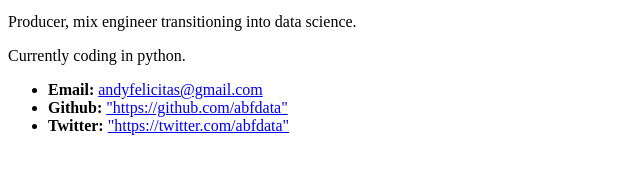
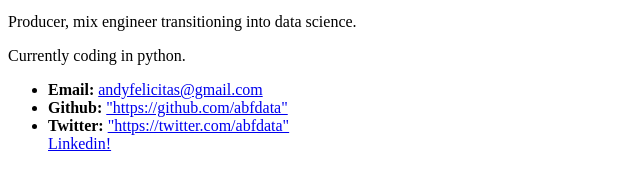
Before and after one commit to ABFdata/ABFdata.github.io, a plain HTML site: page index.html in a window 1280 px wide. Shown: the part 269-456 px from the top of the page, without its empty margins (0-640 px from the left). Drawn offline with Linux system fonts and the light colour scheme.

Commit message:
update index2

```diff
--- a/index.html
+++ b/index.html
@@ -13,6 +13,8 @@
     <li><strong>Github:</strong> <a href="url">"https://github.com/abfdata"</a></li>
     <li><strong>Twitter:</strong> <a href="url">"https://twitter.com/abfdata"</a></li>
 
+    <a href="https://www.linkedin.com/in/andyfelicitas/">Linkedin!</a>
+
 
   </ul>
   <table>
```
